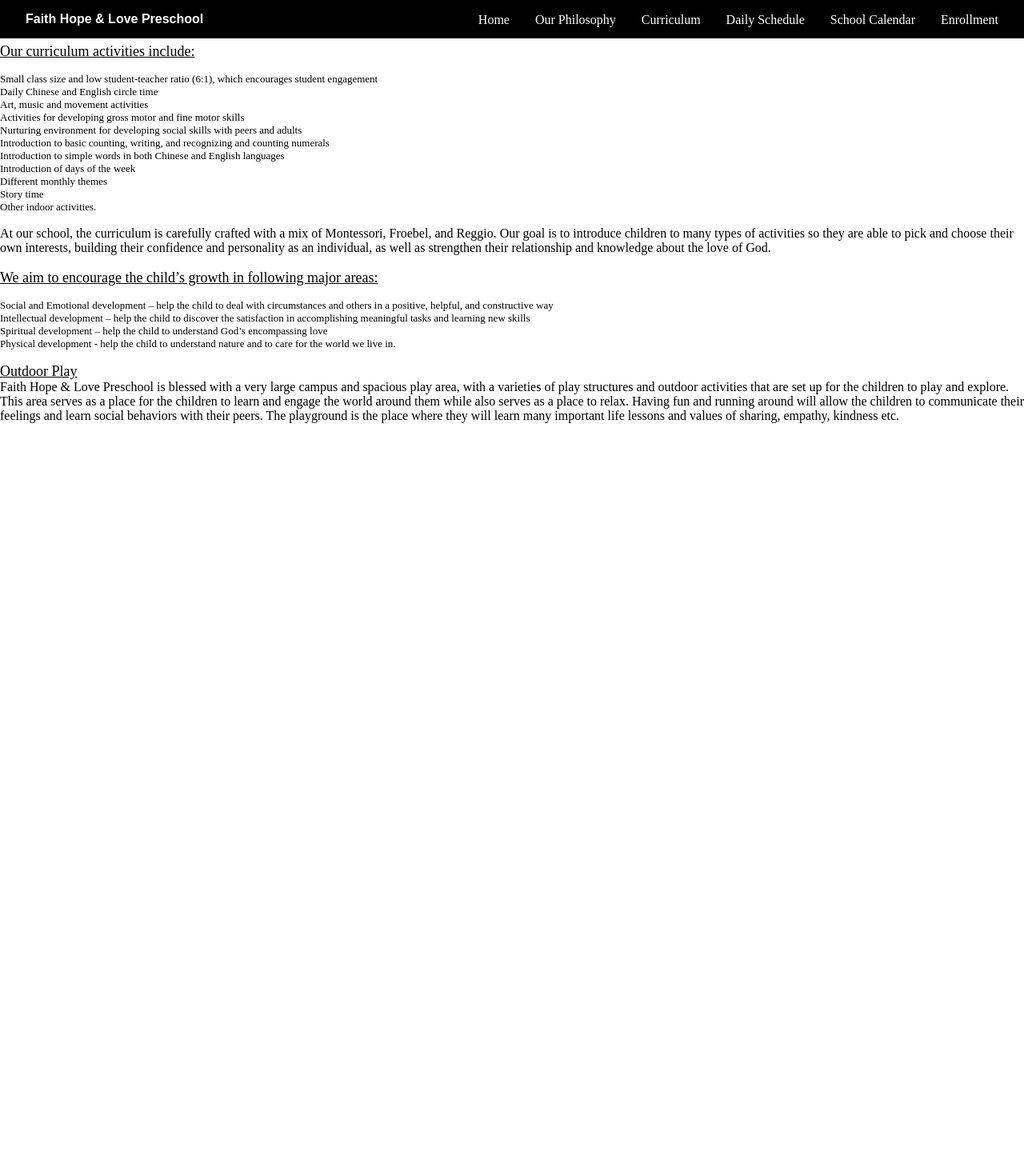
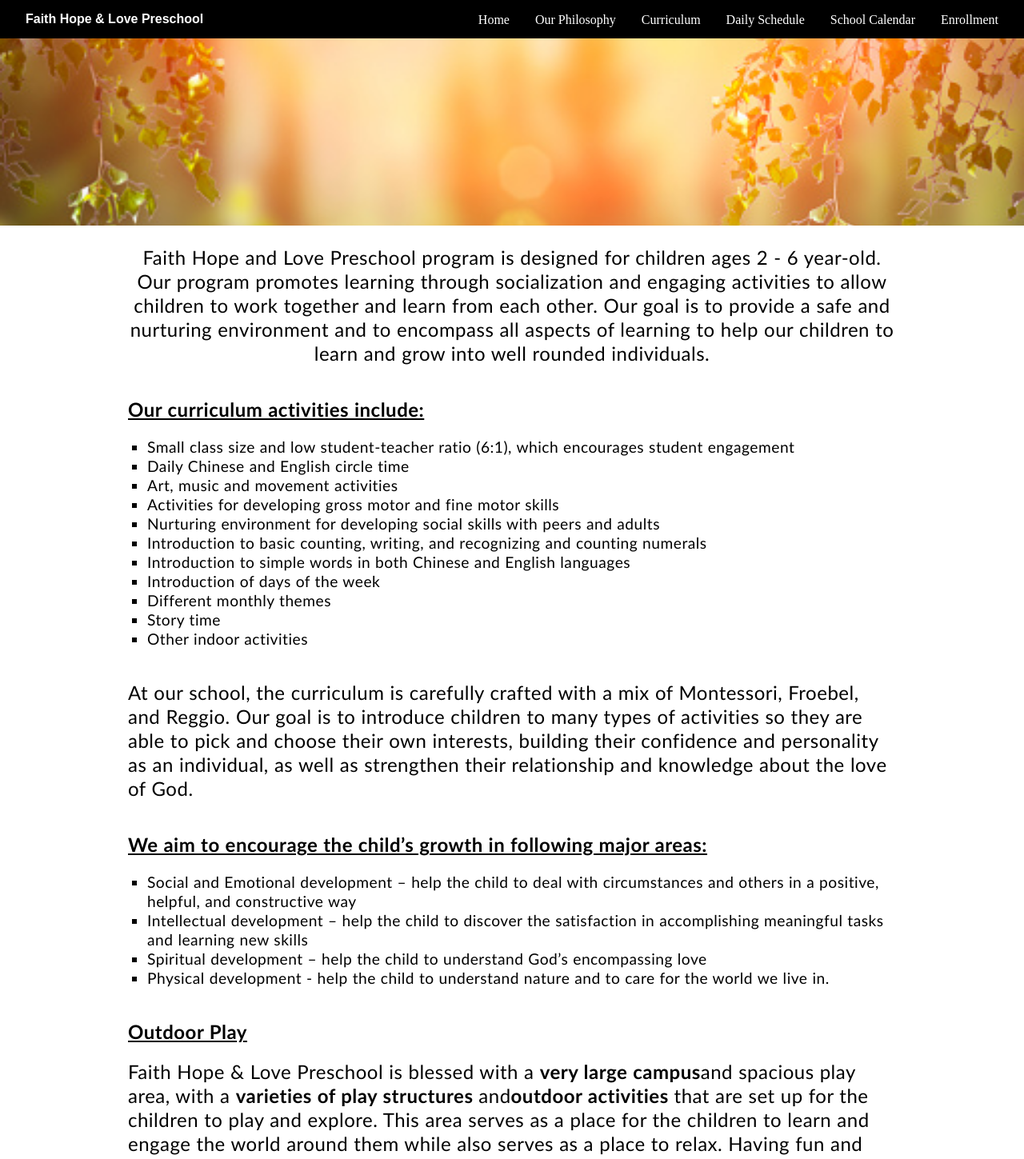
Before and after one commit to Alexlee8888/fhlpreschool.github.io, a Next.js app: page /curriculum in a window 1280 px wide. Shown: the top 1449 px of the page at 80% size. Before the commit the page ends 800 px from the top, so only its background shows below. Built offline with nearby package versions, Linux system fonts and the light colour scheme.

Commit message:
finished curriculum page page

```diff
--- a/pages/curriculum/index.js
+++ b/pages/curriculum/index.js
@@ -1,74 +1,129 @@
 import styles from './index.module.css';
-export default function CurriculumPage () {
+import BackgroundImage from '../../components/background-image/BackgroundImage';
+import bg from '../../public/backgroundImage.jpg'
+
+export default function CurriculumPage() {
     return (
-        <div>
-            <p id = "med1" className= {styles.med}>
-            Faith Hope and Love Preschool program is designed for children ages 2 - 6 year-old. Our program promotes learning through socialization and engaging activities to allow children to work together and learn from each other. Our goal is to provide a safe and nurturing environment and to encompass all aspects of learning to help our children to learn and grow into well rounded individuals.
-            <br/>
-            <br/>
+        <div className={styles.wrapper}>
+            <BackgroundImage url={bg} />
+            <div className={styles.scrollbg}>
+
+                <p id="med1" className={styles.para1}>
+                    Faith Hope and Love Preschool program is designed
+                    for children ages 2 - 6 year-old. Our program promotes
+                    learning through socialization and engaging activities
+                    to allow children to work together and learn from each
+                    other. Our goal is to provide a safe and nurturing
+                    environment and to encompass all aspects of learning
+                    to help our children to learn and grow into well rounded individuals.
                 </p>
 
-            <p id = "big2" className= {styles.big}>
+                <br />
+                <br />
+
+                <p id="big2" className={styles.title}>
                     Our curriculum activities include:
                 </p>
 
-            <p id = "small3" className={styles.small}>
-            <br/>
-            Small class size and low student-teacher ratio (6:1), which encourages student engagement
-            <br/>
+                <br />
+
+                <ul id="small3" className={styles.bullets}>
+                    <li> Small class size and low student-teacher ratio (6:1),
+                        which encourages student engagement</li>
+                    <li>
                         Daily Chinese and English circle time
-            <br/>
+                    </li>
+                    <li>
                         Art, music and movement activities
-            <br/>
+                    </li>
+                    <li>
                         Activities for developing gross motor and fine motor skills
-            <br/>
+                    </li>
+                    <li>
                         Nurturing environment for developing social skills with peers and adults
-            <br/>
+                    </li>
+                    <li>
                         Introduction to basic counting, writing, and recognizing and counting numerals
-            <br/>
+                    </li>
+                    <li>
                         Introduction to simple words in both Chinese and English languages
-            <br/>
+                    </li>
+                    <li>
                         Introduction of days of the week
-            <br/>
+                    </li>
+                    <li>
                         Different monthly themes
-            <br/>
+                    </li>
+                    <li>
                         Story time
-            <br/>
-            Other indoor activities.
-            <br/>
-            <br/>
+                    </li>
+                    <li>
+                        Other indoor activities
+                    </li>
+                </ul>
+
+                <br />
+                <br />
+
+                <p id="med4" className={styles.para2}>
+                    At our school, the curriculum is carefully crafted with
+                    a mix of Montessori, Froebel, and Reggio. Our goal is
+                    to introduce children to many types of activities so
+                    they are able to pick and choose their own interests,
+                    building their confidence and personality as an individual,
+                    as well as strengthen their relationship and knowledge
+                    about the love of God.
                 </p>
 
-            <p id = "med4" className= {styles.med}>
-            At our school, the curriculum is carefully crafted with a mix of Montessori, Froebel, and Reggio. Our goal is to introduce children to many types of activities so they are able to pick and choose their own interests, building their confidence and personality as an individual, as well as strengthen their relationship and knowledge about the love of God.
-            <br/>
-            <br/>
-            </p>
+                <br />
+                <br />
 
-            <p id = "big5" className= {styles.big}>
+                <p id="big5" className={styles.title}>
                     We aim to encourage the child’s growth in following major areas:
                 </p>
 
-            <p id = "small6" className={styles.small}>
-            <br/>
-            Social and Emotional development – help the child to deal with circumstances and others in a positive, helpful, and constructive way
-            <br/>
-            Intellectual development – help the child to discover the satisfaction in accomplishing meaningful tasks and learning new skills
-            <br/>
+                <br />
+
+                <ul id="small6" className={styles.bullets}>
+                    <li>
+                        Social and Emotional development – help the child to deal with
+                        circumstances and others in a positive, helpful, and constructive way
+                    </li>
+                    <li>
+                        Intellectual development – help the child to discover the
+                        satisfaction in accomplishing meaningful tasks and learning new skills
+                    </li>
+                    <li>
                         Spiritual development – help the child to understand God’s encompassing love
-            <br/>
-            Physical development - help the child to understand nature and to care for the world we live in.
-            <br/>
-            <br/>
-            </p>
+                    </li>
+                    <li>
+                        Physical development - help the child to understand nature and
+                        to care for the world we live in.
+                    </li>
 
-            <p id = "big7" className= {styles.big}>
+                </ul>
+
+                <br />
+                <br />
+
+                <p id="big7" className={styles.title}>
                     Outdoor Play
                 </p>
 
-            <p id = "med8" className= {styles.med}>
-            Faith Hope & Love Preschool is blessed with a very large campus and spacious play area, with a varieties of play structures and outdoor activities that are set up for the children to play and explore. This area serves as a place for the children to learn and engage the world around them while also serves as a place to relax. Having fun and running around will allow the children to communicate their feelings and learn social behaviors with their peers. The playground is the place where they will learn many important life lessons and values of sharing, empathy, kindness etc.
+                <br/>
+
+                <p id="med8" className={styles.para3}>
+                    Faith Hope & Love Preschool is blessed with a <strong>very large campus</strong>
+                    and spacious play area, with a <strong>varieties of play structures </strong> and
+                    <strong>outdoor activities </strong> that are set up for the children to play and
+                    explore. This area serves as a place for the children to learn
+                    and engage the world around them while also serves as a place
+                    to relax. Having fun and running around will allow the children
+                    to communicate their feelings and learn social behaviors withS
+                    their peers. The playground is the place where they will learn
+                    many important life lessons and values of sharing, empathy, kindness etc.
                 </p>
+            </div>
         </div>
     );
 }
--- a/pages/curriculum/index.module.css
+++ b/pages/curriculum/index.module.css
@@ -1,12 +1,59 @@
-.small{
-    font-size: small;
+.title {
+    font-size:x-large;
+    text-align: left;
+    text-decoration: underline;
+    font-weight: bold;
 }
 
-.med{
-    font-size: medium;
+.para1 {
+    text-align: center;
+    font-size: x-large;
 }
 
-.big{
-    font-size: large;
+.para2 {
+    text-align: left;
+    font-size: x-large;
+}
+
+.para3 {
+    text-align: left;
+    font-size: x-large;
+}
+
+.bullets {
+    list-style-type: square;
+    text-align: left;
+    font-size: larger;
+    list-style-position: outside;
+    margin-left: 2.5%;
+}
+
+.ub {
     text-decoration: underline;
+    font-weight: bold;
 }
+
+.scrollbg {
+    background-color: white;
+    padding: 2% 12.5%;
+    color: black;
+    margin-top: 22%;
+    margin-left: auto;
+    margin-right: auto;
+    display: table;
+    vertical-align: middle;
+    justify-content: center;
+    text-align: center;
+    /* position: relative; */
+}
+
+
+.wrapper {
+    height: 100%;
+    font-family: 'Gill Sans', 'Gill Sans MT', Calibri, 'Trebuchet MS', sans-serif;
+    line-height: 1.25;
+    word-spacing: 0.5px;
+    letter-spacing: 0.5px;
+    align-items: center;
+    justify-content: center;
+}
--- a/pages/daily-schedule/index.js
+++ b/pages/daily-schedule/index.js
@@ -1,6 +1,6 @@
 import Image from 'next/image';
 import schedule from '../../public/schedule.png';
-import schedulelogo from '../../public/schedulelogo.png';
+import schedulelogo from '../../public/scheduleBI.png';
 import styles from './index.module.css';
 
 export default function DailySchedulePage() {
--- a/pages/our-philosophy/index.module.css
+++ b/pages/our-philosophy/index.module.css
@@ -1,13 +1,13 @@
 /* import {@fontsource/merriweather}; */
-
-.para1 {
-    font-size:x-large;
-    text-align: center;
-}
 
 .title {
     font-size:x-large;
     text-align: left;
+}
+
+.para1 {
+    font-size:larger;
+    text-align: center;
 }
 
 .para2 {
@@ -15,17 +15,17 @@
     text-align: left;
 }
 
-.ub {
-    text-decoration: underline;
-    font-weight: bold;
-}
-
 .bullets {
     list-style-type: '\2713';
     text-align: left;
     font-size: x-large;
     list-style-position: outside;
-    margin-left: 5%;
+    margin-left: 2.5%;
+}
+
+.ub {
+    text-decoration: underline;
+    font-weight: bold;
 }
 
 
```
Also changed, not shown: public/scheduleBI.png (renamed from public/schedulelogo.png). Lines whose indentation alone changed are shown as unchanged.
